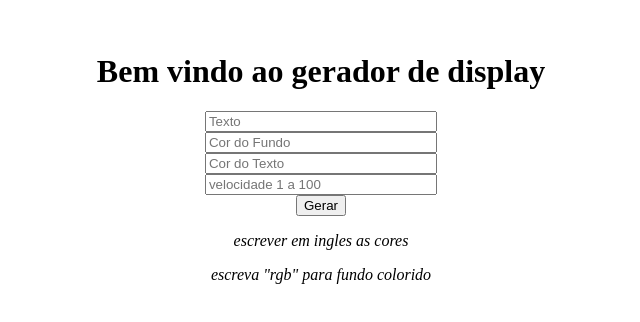
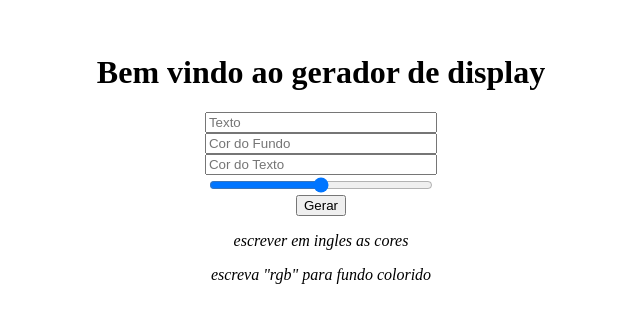
Before and after one commit to Bryanps7/display, a plain HTML site: page index.html in a window 1280 px wide. Shown: the part 234-556 px from the top of the page, without its empty margins (319-959 px from the left). Drawn offline with Linux system fonts and the light colour scheme.

Commit message:
v15.10.2024

```diff
--- a/index.html
+++ b/index.html
@@ -14,7 +14,7 @@
         <input type="text" id="text" placeholder="Texto">
         <input type="text" id="corBack" placeholder="Cor do Fundo">
         <input type="text" id="corText" placeholder="Cor do Texto">
-        <input type="number" id="speed" placeholder="velocidade 1 a 100">
+        <input type="range" min="0" max="100" id="speed">
     </div>
     <button onclick="gerar()">Gerar</button>
     <p><em>escrever em ingles as cores</em></p>
```
